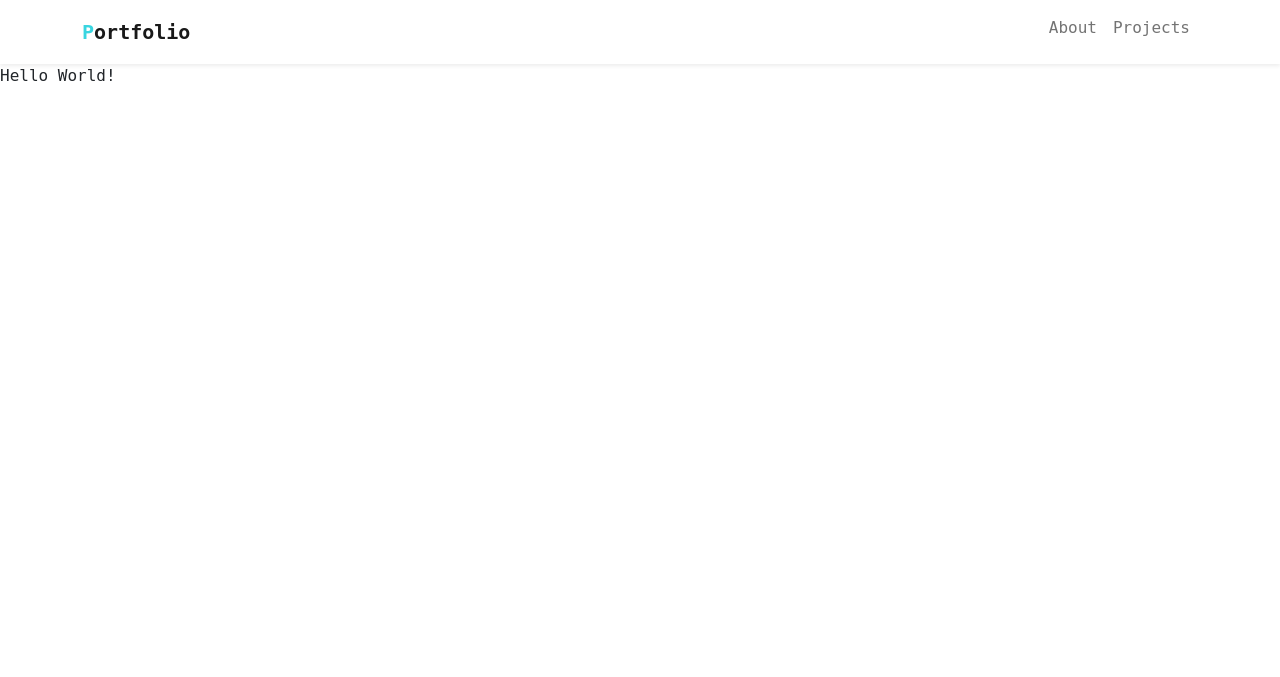
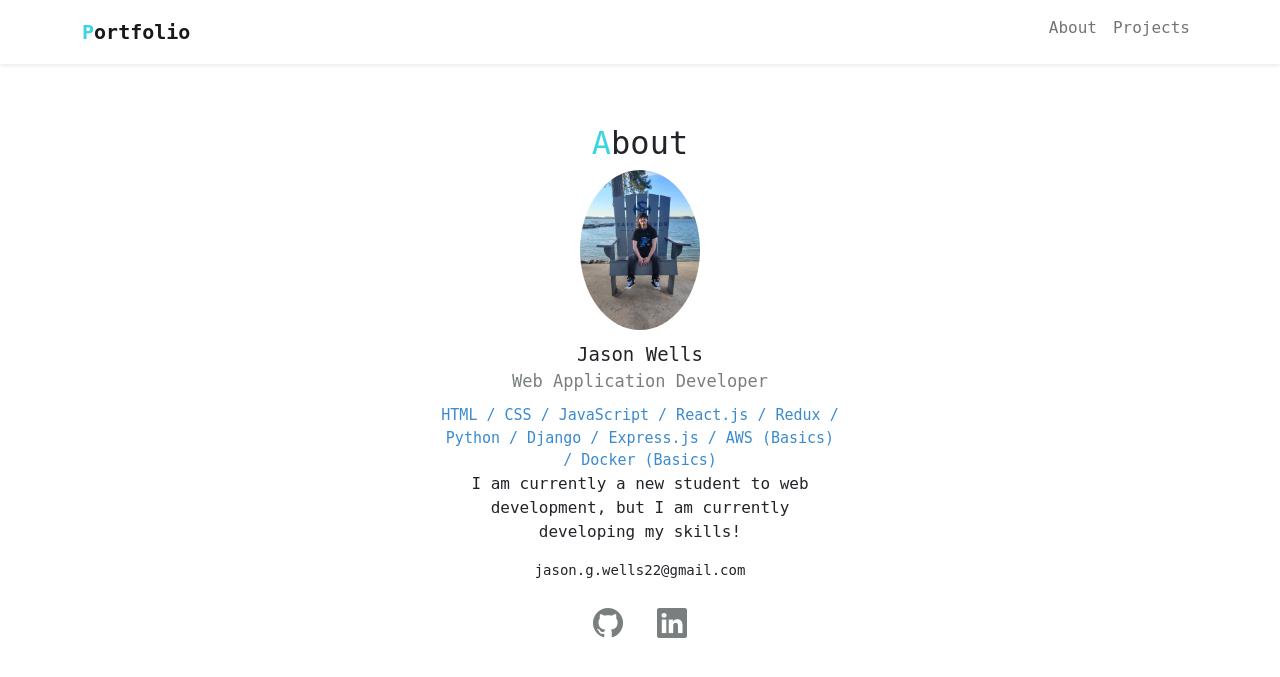
Before and after one commit to Jason-Wells22/Portfolio, a PHP site: page / in a window 1280 px wide. Shown: the top 677 px of the page. Run offline with PHP 8.4, Linux system fonts and the light colour scheme.

Commit message:
Added img, added about section, added links

```diff
--- a/index.html
+++ b/index.html
@@ -5,6 +5,7 @@
     <meta http-equiv="X-UA-Compatible" content="IE=edge">
     <meta name="viewport" content="width=device-width, initial-scale=1.0">
     <link href="https://cdn.jsdelivr.net/npm/bootstrap@5.1.3/dist/css/bootstrap.min.css" rel="stylesheet" integrity="sha384-1BmE4kWBq78iYhFldvKuhfTAU6auU8tT94WrHftjDbrCEXSU1oBoqyl2QvZ6jIW3" crossorigin="anonymous">
+    <link rel="stylesheet" href="https://cdn.jsdelivr.net/npm/bootstrap-icons@1.8.1/font/bootstrap-icons.css">
     <link rel="stylesheet" href="style.css">
     <title>Portfolio</title>
     <link rel="icon" type="image/png" href="img/techis-logo.png">
@@ -28,7 +29,22 @@
           </div>
         </div>
       </nav>
-    Hello World!
+    <div id="about">
+        <h2><span class="font-primary">A</span>bout</h2>
+        <img src="img/20211022_173538.jpg">
+        <div class="name">Jason Wells</div>
+        <div class="vocation">Web Application Developer</div>
+        <div class="skills">HTML / CSS / JavaScript / React.js / Redux / Python / Django / Express.js / AWS (Basics) / Docker (Basics)</div>
+        <p>
+            I am currently a new student to web development, but I am currently developing my skills!
+        </p>
+        <div class="email">jason.g.wells22@gmail.com</div>
+        <div class="icons">
+            <a href="https://github.com/Jason-Wells22"><i class="bi bi-github"></i></a>
+            <a href="https://www.linkedin.com/in/jason-wells-929695159/"><i class="bi bi-linkedin ms-3"></i></a>
+        </div>
+
+    </div>
 
     <script src="https://cdn.jsdelivr.net/npm/bootstrap@5.1.3/dist/js/bootstrap.bundle.min.js" integrity="sha384-ka7Sk0Gln4gmtz2MlQnikT1wXgYsOg+OMhuP+IlRH9sENBO0LRn5q+8nbTov4+1p" crossorigin="anonymous"></script>
 </body>
--- a/style.css
+++ b/style.css
@@ -13,3 +13,43 @@ body {
   font-size: 20px;
   font-weight: bold;
 }
+
+/**************
+
+ABOUT
+
+**************/
+
+#about {
+  margin: 60px auto;
+  max-width: 400px;
+  text-align: center;
+}
+#about img {
+  width: 120px;
+  border-radius: 50%;
+  margin-bottom: 10px;
+}
+#about .name {
+  font-size: 19px;
+}
+#about .vocation {
+  color: rgba(87, 95, 95, 0.8);
+  font-size: 17px;
+  margin-bottom: 10px;
+}
+#about .skills {
+  font-size: 15px;
+  color: rgba(9, 109, 194, 0.8);
+}
+#about .email {
+  margin-top: 14px;
+  font-size: 14px;
+}
+#about .icons {
+  margin-top: 20px;
+  font-size: 30px;
+}
+#about .icons a {
+  color: rgba(87, 95, 95, 0.8);
+}
```
Also changed, not shown: img/20211022_173538.jpg (added).
